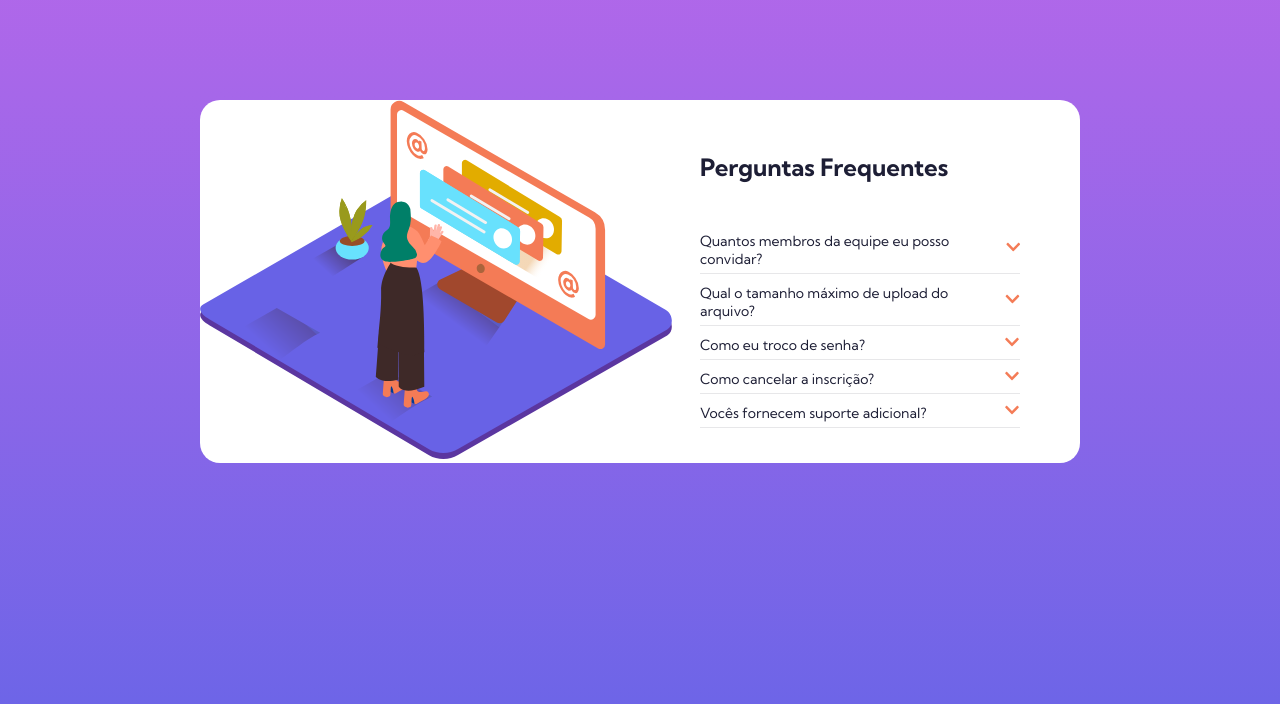
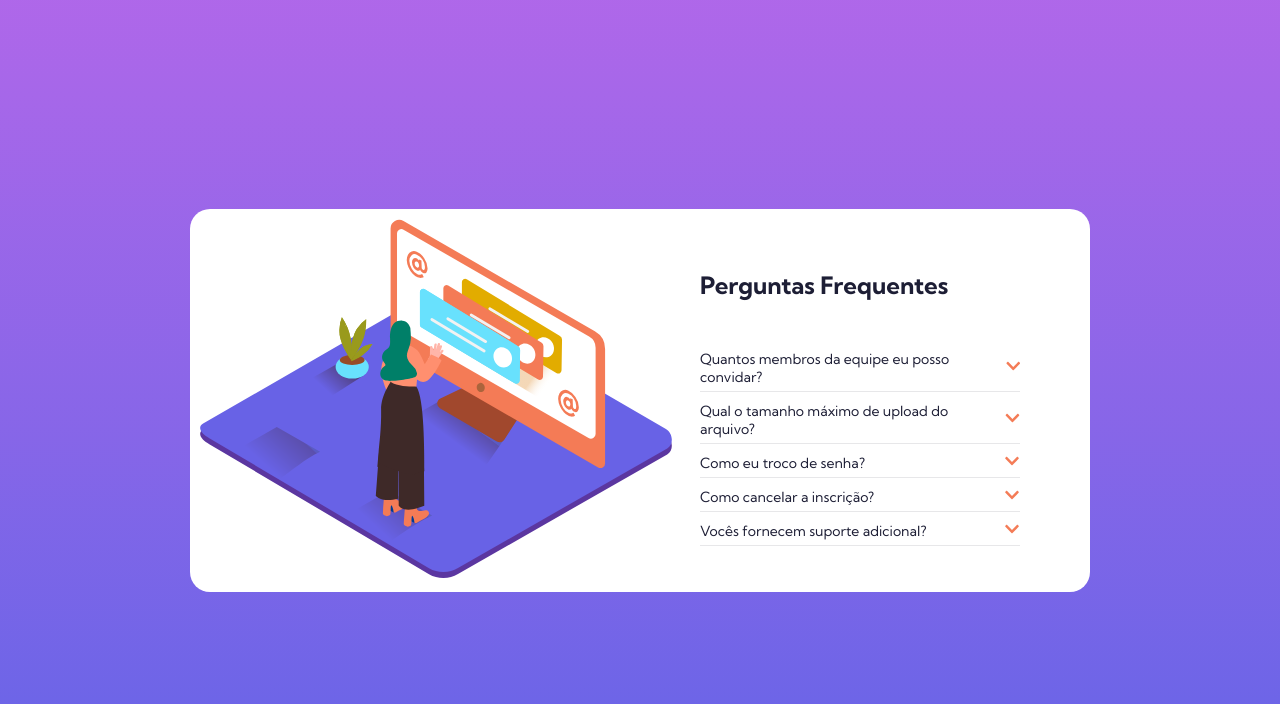
Before and after one commit to anacperdigao/Perguntas-Frequentes, a React (Create React App) app: page / in a window 1280 px wide. Shown: the top 704 px of the page. Built offline with nearby package versions, Linux system fonts and the light colour scheme.

Commit message:
Ajustando alinhamento do box principal com flexbox

```diff
--- a/src/App.css
+++ b/src/App.css
@@ -3,8 +3,9 @@
   grid-template-columns: 50% 50%;
   align-items: center;
   justify-content:space-around;
-  width: 100%;
-  height: 100%;
+  width: 900px;
+  height: 70%;
   background-color: white;
   border-radius: 20px;
+  padding: 10px 10px;
 }
--- a/src/index.css
+++ b/src/index.css
@@ -15,7 +15,6 @@
 
 *{
   box-sizing: border-box;
-  background-repeat: no-repeat;
 }
 
 body {
@@ -23,8 +22,12 @@ body {
   font-family: 'Kumbh Sans' ,sans-serif;
   -webkit-font-smoothing: antialiased;
   -moz-osx-font-smoothing: grayscale;
+  padding: 0px 0px;
+  background: linear-gradient(to bottom, hsl(273, 75%, 66%), hsl(240, 73%, 65%));
+  background-repeat: no-repeat;
   height: 100vh;
   width: 100vw;
-  padding: 100px 200px;
-  background: linear-gradient(to bottom, hsl(273, 75%, 66%), hsl(240, 73%, 65%));
+  display: flex;
+  align-items: center;
+  justify-content: center;
 }
```
